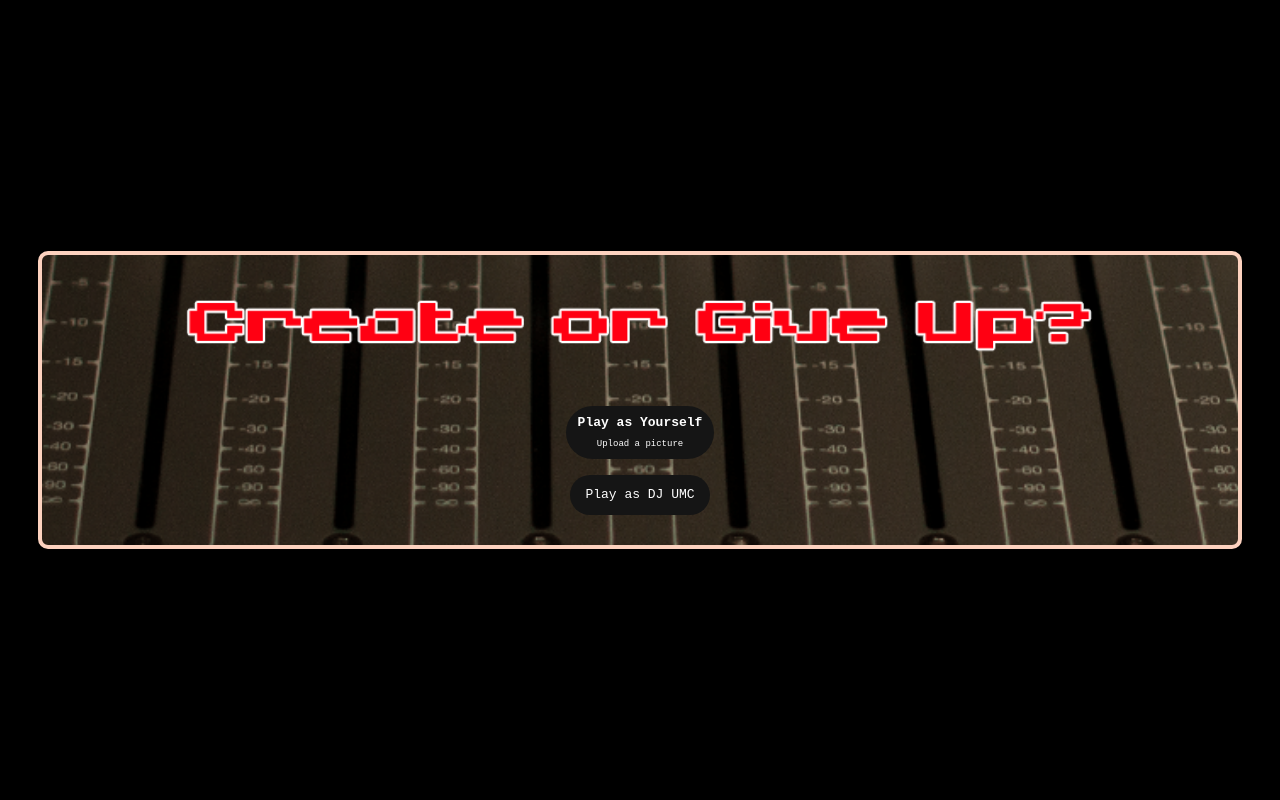
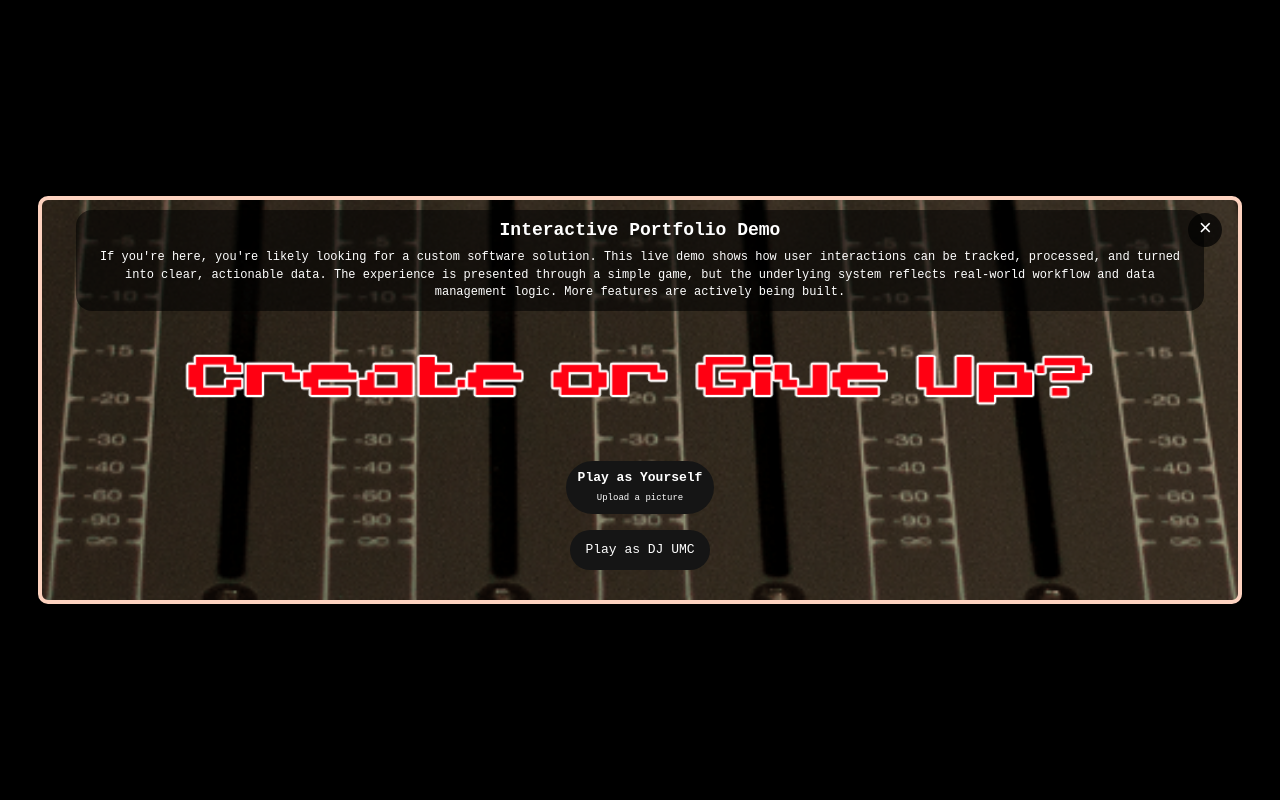
Before and after one commit to worldmediafirm/BillieJeanGame, a PHP site: page /main.html in a window 1280 px wide. Run offline with PHP 8.4, Linux system fonts and the light colour scheme.

Commit message:
Beta v1 complete

```diff
--- a/game-over-overlay.js
+++ b/game-over-overlay.js
@@ -80,7 +80,7 @@ function GameWon() {
 
   const winButton = document.createElement('button');
   winButton.classList.add('win-button');
-  winButton.textContent = 'PLAY AGAIN';
+  winButton.textContent = 'START OVER';
   winButton.addEventListener('click', handleButtonClick_winner);
 
   winOverlay.appendChild(winHeading);
--- a/main.css
+++ b/main.css
@@ -400,3 +400,108 @@ body {
   /* Optional slight bold for presence */
 
 }
+
+/* =========================
+   CLIENT INTRO ADD-ON
+========================= */
+
+#overlay {
+  opacity: 0;
+  transition: opacity 0.28s ease;
+}
+
+#overlay.overlay-active {
+  opacity: 1;
+}
+
+#overlayContent {
+  position: relative;
+  transform: translateY(18px) scale(0.97);
+  opacity: 0;
+  transition:
+    transform 0.3s ease-out,
+    opacity 0.3s ease-out,
+    box-shadow 0.3s ease-out;
+}
+
+#overlay.overlay-active #overlayContent {
+  transform: translateY(0) scale(1);
+  opacity: 1;
+  box-shadow: 0 18px 45px rgba(0, 0, 0, 0.38);
+}
+
+.overlay-close {
+  position: absolute;
+  top: clamp(8px, 1vw, 14px);
+  right: clamp(10px, 1.2vw, 16px);
+  z-index: 5;
+
+  width: 38px;
+  height: 38px;
+  display: inline-flex;
+  align-items: center;
+  justify-content: center;
+
+  border: none;
+  border-radius: 999px;
+  background: rgba(0, 0, 0, 0.72);
+  color: #ffffff;
+  font-size: 24px;
+  line-height: 1;
+  cursor: pointer;
+
+  transition:
+    transform 0.18s ease,
+    opacity 0.18s ease,
+    background-color 0.18s ease;
+}
+
+.overlay-close:hover {
+  opacity: 1;
+  transform: scale(1.06);
+  background: rgba(0, 0, 0, 0.9);
+}
+
+.client-intro-copy {
+  width: min(92%, 680px);
+  margin: 0 auto;
+  padding: clamp(10px, 1.5vw, 16px) clamp(12px, 2vw, 20px);
+  border-radius: 16px;
+  background: rgba(0, 0, 0, 0.58);
+  color: #ffffff;
+  text-align: center;
+}
+
+.client-intro-title {
+  margin: 0 0 8px 0;
+  font-size: clamp(18px, 2.2vw, 28px);
+  font-weight: 700;
+  line-height: 1.15;
+}
+
+.client-intro-text {
+  margin: 0;
+  font-size: clamp(12px, 1.4vw, 16px);
+  line-height: 1.45;
+}
+
+@media (max-width: 500px), (max-height: 800px) {
+  .overlay-close {
+    width: 34px;
+    height: 34px;
+    font-size: 22px;
+  }
+
+  .client-intro-copy {
+    width: 96%;
+    padding: 10px 12px;
+  }
+
+  .client-intro-title {
+    font-size: 18px;
+  }
+
+  .client-intro-text {
+    font-size: 12px;
+  }
+}
--- a/main.html
+++ b/main.html
@@ -12,6 +12,17 @@
 
   <div id="overlay">
     <div id="overlayContent">
+    <button id="closeOverlay" class="overlay-close" type="button" aria-label="Close intro">&times;</button>
+
+<div class="client-intro-copy">
+  <h2 class="client-intro-title">Interactive Portfolio Demo</h2>
+  <p class="client-intro-text">
+    If you're here, you're likely looking for a custom software solution.
+This live demo shows how user interactions can be tracked, processed, and turned into clear, actionable data.
+
+The experience is presented through a simple game, but the underlying system reflects real-world workflow and data management logic. More features are actively being built.
+  </p>
+</div>
       <div class="Game-Title"></div>
       <div id="spacer-i"></div>
 
@@ -48,6 +59,8 @@
   </div>
   <div class="landscape-hint">Works best in landscape mode</div>
 
+
+
   <script>
   window.APP_CONFIG = {
     apiBase: window.location.hostname === 'localhost' || window.location.hostname === '127.0.0.1'
@@ -59,6 +72,29 @@
   };
 </script>
 
+<script>
+  window.addEventListener('load', () => {
+    const introBox = document.querySelector('.client-intro-copy');
+    const closeOverlayButton = document.getElementById('closeOverlay');
+
+    requestAnimationFrame(() => {
+      document.getElementById('overlay').classList.add('overlay-active');
+    });
+
+    closeOverlayButton.addEventListener('click', () => {
+      introBox.style.opacity = '0';
+      introBox.style.transform = 'translateY(-8px)';
+      closeOverlayButton.style.opacity = '0';
+      closeOverlayButton.style.pointerEvents = 'none';
+
+      setTimeout(() => {
+        introBox.style.display = 'none';
+        closeOverlayButton.style.display = 'none';
+      }, 220);
+    });
+  });
+</script>
+
   <script src="https://code.jquery.com/jquery-3.6.0.min.js"></script>
   <script src="sound-manager.js"></script>
   <script src="user-image-handler.js"></script>
```
Also changed, not shown: enemies.js (+34 -21 lines).
